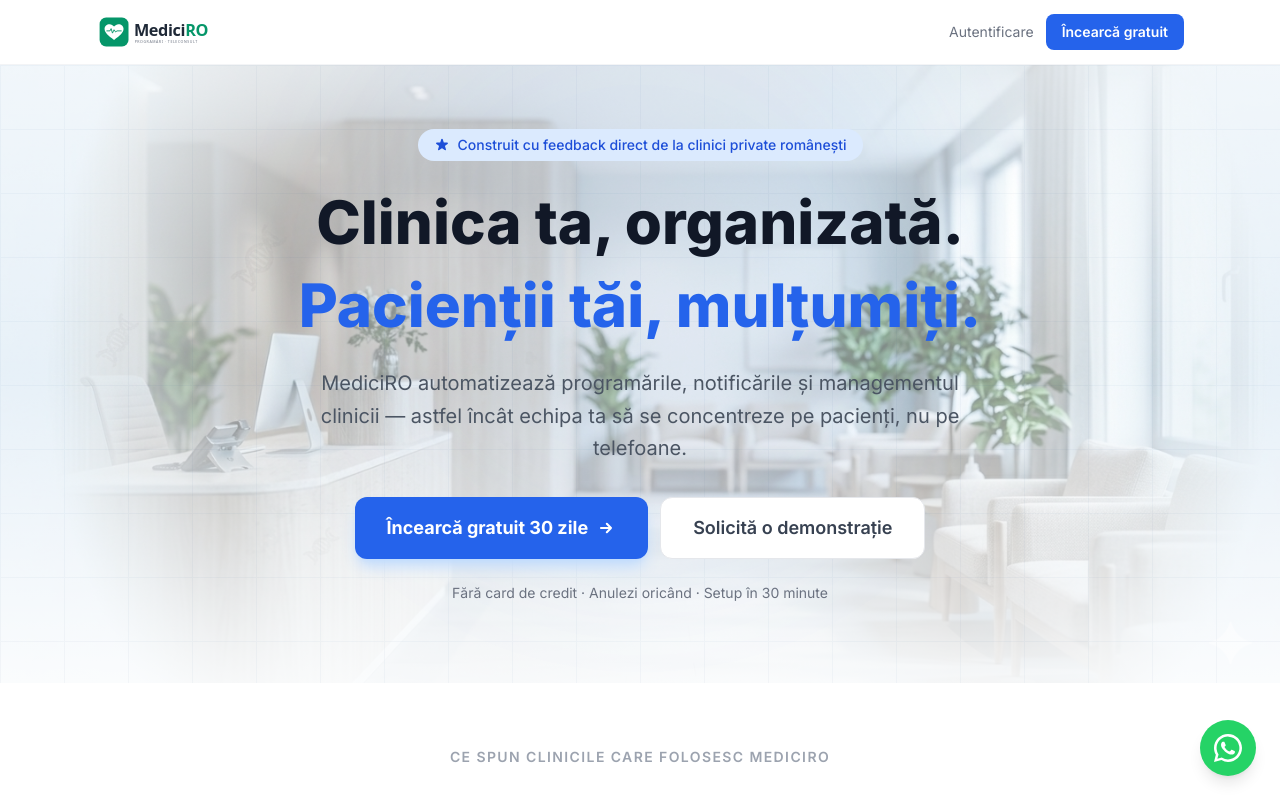
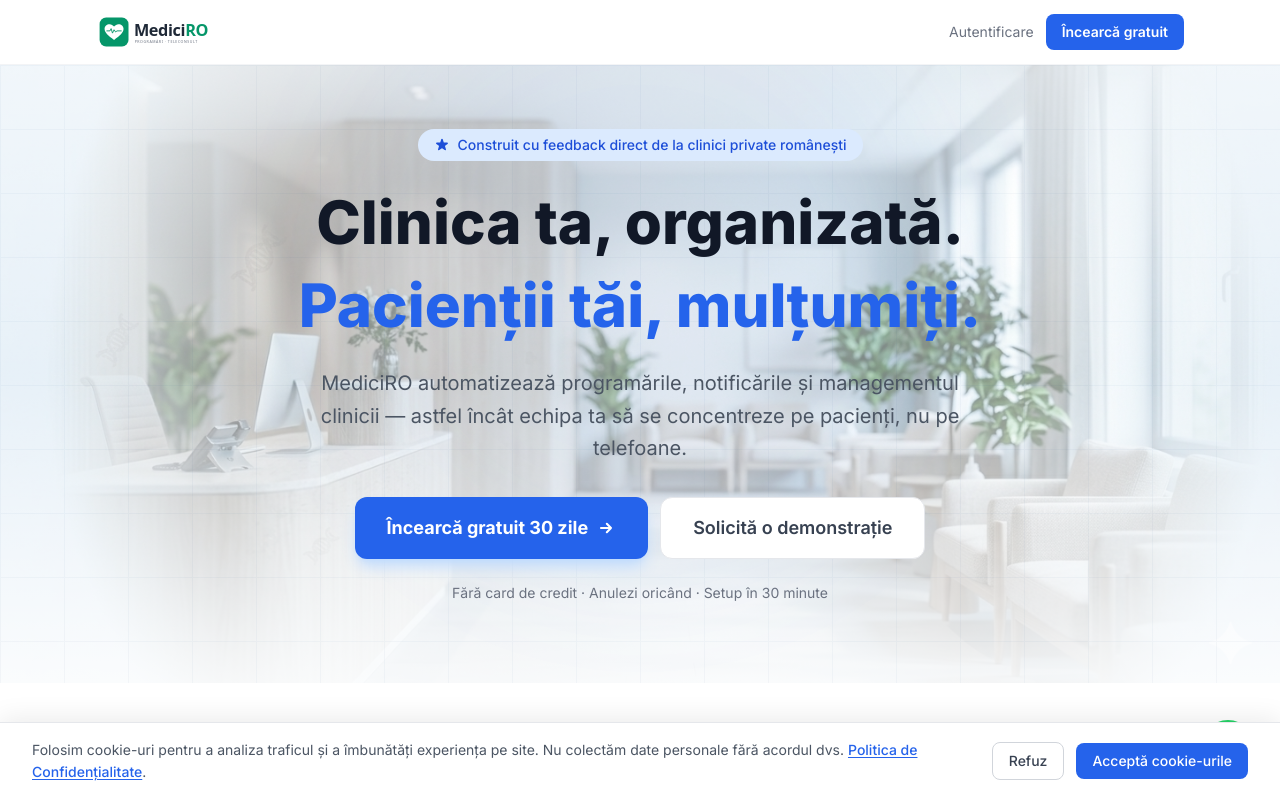
Before and after one commit to bogdanluncan-2026/mediciro-landing, a React (Vite) app: page /clinici in a window 1280 px wide. Shown: the top 800 px of the page. Built offline with nearby package versions, Linux system fonts and the light colour scheme.

Commit message:
feat: add cookie consent banner with GTM Consent Mode v2 (MED-83)

```diff
--- a/index.html
+++ b/index.html
@@ -14,6 +14,40 @@
     <link rel="preconnect" href="https://fonts.gstatic.com" crossorigin />
     <link href="https://fonts.googleapis.com/css2?family=Inter:wght@300;400;500;600;700;800;900&display=swap" rel="stylesheet" />
     <title>MediciRO — Programări Medicale Online pentru Clinici Private</title>
+
+    <!--
+      GTM Consent Mode v2 — MED-83
+      Must run BEFORE the GTM snippet (added in MED-82) so that tags fire
+      only after user consents. Defaults all storage to 'denied'.
+      If the user already accepted in a previous session, we restore consent
+      immediately so GTM fires correctly on subsequent page loads.
+    -->
+    <script>
+      window.dataLayer = window.dataLayer || [];
+      function gtag() { dataLayer.push(arguments); }
+
+      // Step 1: deny everything by default
+      gtag('consent', 'default', {
+        analytics_storage: 'denied',
+        ad_storage: 'denied',
+        ad_user_data: 'denied',
+        ad_personalization: 'denied',
+        wait_for_update: 500
+      });
+
+      // Step 2: restore previous session consent (runs before React & GTM load)
+      try {
+        var storedConsent = localStorage.getItem('mediciro_cookie_consent');
+        if (storedConsent === 'accepted') {
+          gtag('consent', 'update', {
+            analytics_storage: 'granted',
+            ad_storage: 'granted',
+            ad_user_data: 'granted',
+            ad_personalization: 'granted'
+          });
+        }
+      } catch (e) { /* localStorage blocked (incognito strict mode) */ }
+    </script>
   </head>
   <body>
     <div id="root"></div>
--- a/src/App.tsx
+++ b/src/App.tsx
@@ -13,6 +13,7 @@ import Footer from './components/Footer'
 import DocsOverlay from './components/DocsOverlay'
 import WhatsAppButton from './components/WhatsAppButton'
 import CliniciLanding from './pages/CliniciLanding'
+import CookieConsentBanner from './components/CookieConsentBanner'
 
 function HomePage() {
   const [docsOpen, setDocsOpen] = useState(() => window.location.hash === '#documentatie')
@@ -66,9 +67,13 @@ function HomePage() {
 
 export default function App() {
   return (
-    <Routes>
-      <Route path="/clinici" element={<CliniciLanding />} />
-      <Route path="*" element={<HomePage />} />
-    </Routes>
+    <>
+      <Routes>
+        <Route path="/clinici" element={<CliniciLanding />} />
+        <Route path="*" element={<HomePage />} />
+      </Routes>
+      {/* Cookie consent banner — rendered once, outside routes, so it persists on all pages */}
+      <CookieConsentBanner />
+    </>
   )
 }
--- /dev/null
+++ b/src/components/CookieConsentBanner.tsx
@@ -0,0 +1,60 @@
+import { useCookieConsent } from '../hooks/useCookieConsent'
+
+/**
+ * Cookie consent banner — MED-83.
+ *
+ * Shown on first visit. User choice is persisted in localStorage.
+ * Accepting signals GTM Consent Mode v2 (`gtag consent update`).
+ * Declining keeps all tags blocked (default denied from index.html).
+ *
+ * Must be rendered once at app root level (App.tsx).
+ */
+export default function CookieConsentBanner() {
+  const { showBanner, accept, decline } = useCookieConsent()
+
+  if (!showBanner) return null
+
+  return (
+    <div
+      role="dialog"
+      aria-label="Consimțământ cookie-uri"
+      aria-live="polite"
+      className="fixed bottom-0 left-0 right-0 z-50 border-t border-gray-200 bg-white shadow-[0_-4px_24px_rgba(0,0,0,0.08)]"
+    >
+      <div className="mx-auto flex max-w-7xl flex-col gap-4 px-4 py-4 sm:flex-row sm:items-center sm:px-6 lg:px-8">
+        {/* Message */}
+        <p className="flex-1 text-sm leading-relaxed text-gray-600">
+          Folosim cookie-uri pentru a analiza traficul și a îmbunătăți experiența pe site.
+          Nu colectăm date personale fără acordul dvs.{' '}
+          <a
+            href="https://app.mediciro.ro/privacy"
+            target="_blank"
+            rel="noopener noreferrer"
+            className="font-medium text-blue-600 underline underline-offset-2 hover:text-blue-700"
+          >
+            Politica de Confidențialitate
+          </a>
+          .
+        </p>
+
+        {/* Actions */}
+        <div className="flex shrink-0 items-center gap-3">
+          <button
+            type="button"
+            onClick={decline}
+            className="rounded-lg border border-gray-300 bg-white px-4 py-2 text-sm font-medium text-gray-700 transition-colors hover:bg-gray-50 focus-visible:outline focus-visible:outline-2 focus-visible:outline-offset-2 focus-visible:outline-gray-400"
+          >
+            Refuz
+          </button>
+          <button
+            type="button"
+            onClick={accept}
+            className="rounded-lg bg-blue-600 px-4 py-2 text-sm font-medium text-white transition-colors hover:bg-blue-700 focus-visible:outline focus-visible:outline-2 focus-visible:outline-offset-2 focus-visible:outline-blue-600"
+          >
+            Acceptă cookie-urile
+          </button>
+        </div>
+      </div>
+    </div>
+  )
+}
--- /dev/null
+++ b/src/hooks/useCookieConsent.ts
@@ -0,0 +1,67 @@
+import { useState, useCallback } from 'react'
+
+// Extend Window to include gtag (injected by GTM in MED-82)
+declare global {
+  interface Window {
+    gtag?: (...args: unknown[]) => void
+    dataLayer?: unknown[]
+  }
+}
+
+export type ConsentStatus = 'accepted' | 'declined' | null
+
+const STORAGE_KEY = 'mediciro_cookie_consent'
+
+function readStoredConsent(): ConsentStatus {
+  try {
+    return (localStorage.getItem(STORAGE_KEY) as ConsentStatus) ?? null
+  } catch {
+    // localStorage blocked (e.g. strict incognito mode)
+    return null
+  }
+}
+
+function updateGtagConsent(granted: boolean) {
+  if (typeof window.gtag === 'function') {
+    window.gtag('consent', 'update', {
+      analytics_storage: granted ? 'granted' : 'denied',
+      ad_storage: granted ? 'granted' : 'denied',
+      ad_user_data: granted ? 'granted' : 'denied',
+      ad_personalization: granted ? 'granted' : 'denied',
+    })
+  }
+}
+
+/**
+ * Manages cookie consent state, persisted in localStorage.
+ *
+ * - `showBanner` is true only when the user has not yet made a choice.
+ * - `accept()` grants consent and signals GTM Consent Mode v2.
+ * - `decline()` declines consent (GTM tags remain blocked).
+ */
+export function useCookieConsent() {
+  const [consent, setConsent] = useState<ConsentStatus>(readStoredConsent)
+
+  const accept = useCallback(() => {
+    try {
+      localStorage.setItem(STORAGE_KEY, 'accepted')
+    } catch { /* ignore */ }
+    setConsent('accepted')
+    updateGtagConsent(true)
+  }, [])
+
+  const decline = useCallback(() => {
+    try {
+      localStorage.setItem(STORAGE_KEY, 'declined')
+    } catch { /* ignore */ }
+    setConsent('declined')
+    updateGtagConsent(false)
+  }, [])
+
+  return {
+    consent,
+    showBanner: consent === null,
+    accept,
+    decline,
+  }
+}
```
